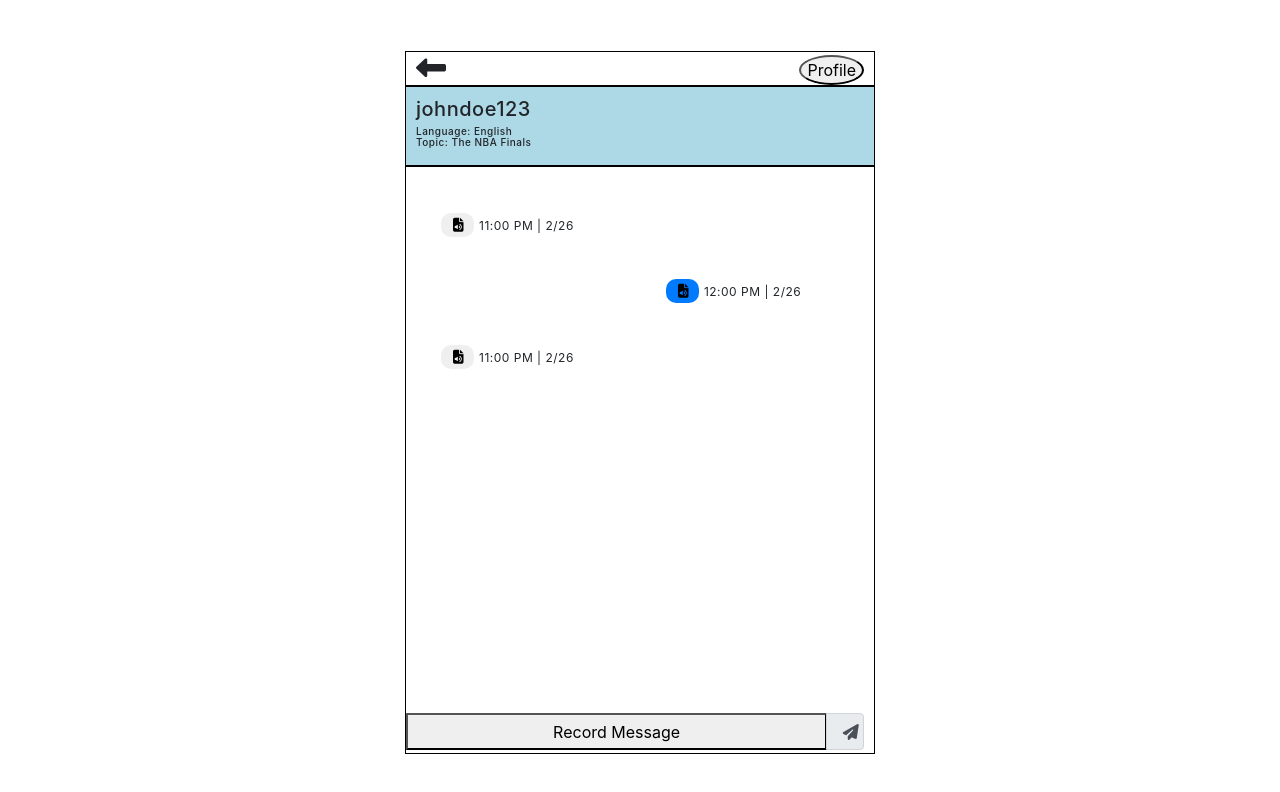
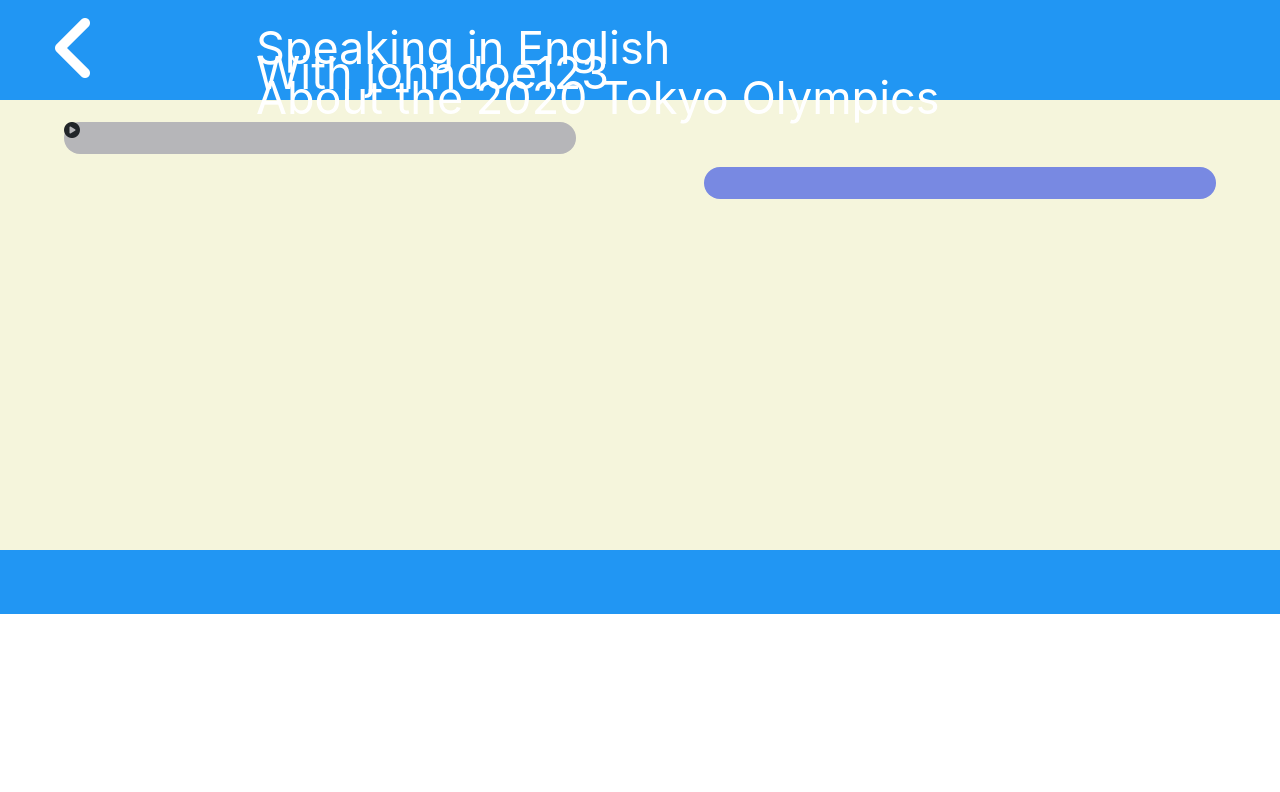
Before and after one commit to CS-330-Language-Learning/language-learning, a plain HTML site: page messaging_home.html in a window 1280 px wide. Drawn offline with nearby package versions, Linux system fonts and the light colour scheme.

Commit message:
Start revamp of chat screen

```diff
--- a/messaging_home.html
+++ b/messaging_home.html
@@ -2,85 +2,31 @@
 <head>
     <title>Messaging Home</title>
     <link rel="stylesheet" href="messaging_style.css">
+    <!-- load MUI -->
+	<link href="mui.min.css" rel="stylesheet" type="text/css" />
     <link rel="stylesheet" href="https://stackpath.bootstrapcdn.com/bootstrap/4.4.1/css/bootstrap.min.css">
     <script src="https://kit.fontawesome.com/cb0e7ff80d.js" crossorigin="anonymous"></script>
 </head>
 
 <body>
-    <div class="container">
-        <div class="hud">
-            <i style="font-size:30px;" class="fas fa-long-arrow-alt-left"></i>
-            <button onclick="toProfile()" class="profile">Profile</button>
+    <div class="mui-appbar">
+        <i class="fas fa-angle-left fa-5x"></i>
+        <div id="lang" class="mui--text-display2">Speaking in English</div>
+        <div id="user" class="mui--text-display2">With johndoe123</div>
+        <div id="topic" class="mui--text-display2">About the 2020 Tokyo Olympics</div>
+    </div>
+    <div id="chatroom">
+        <div id="m1" class="chat-bubble cb-left">
+            <i class="fas fa-play-circle"></i>
         </div>
-        <div class="msg-header">
-            <div class="active">
-                <h4>johndoe123</h4>
-                <h6>Language: English</h6>
-                <h6>Topic: The NBA Finals</h6>
-            </div>
-        </div>
-        <div class="chat-page">
-            <div class="msg-inbox">
-                <div class="chats">
-                    <div class="msg-page">
-                        <div class="received-chats">
-                            <div class="received-msg">
-                                <div class="received-msg-inbox">
-                                    <i class="fas fa-file-audio"></i>
-                                    <span class="time">11:00 PM | 2/26</span>
-                                </div>
-                            </div>
-                        </div>
-
-                        <div class="outgoing-chats">
-                            <div class="outgoing-chats-msg">
-                                <i class="fas fa-file-audio"></i>
-                                    <span class="time">12:00 PM | 2/26</span>
-                            </div>
-                        </div>
-
-                        <div class="received-chats">
-                            <div class="received-msg">
-                                <div class="received-msg-inbox">
-                                    <i class="fas fa-file-audio"></i>
-                                    <span class="time">11:00 PM | 2/26</span>
-                                </div>
-                            </div>
-                        </div>
-
-                        <div class="outgoing-chats" id="testSend">
-                            <div class="outgoing-chats-msg">
-                                <i class="fas fa-file-audio"></i>
-                                    <span class="time">12:00 PM | 2/26</span>
-                            </div>
-                            <div class="outgoing-chats-img">
-                                <img src="man.jpeg">
-                            </div>
-                        </div>
-
-                    </div>
-                </div>
-                <div class="msg-bottom">
-                    <div class="bottom-icons">
-                        <!-- put icons in here -> microphone -->
-                    </div>
-                    <div class="input-group">
-                        <!-- <input type="text" class="form-control" placeholder="replace with audio"> -->
-                        <button onclick="recording();" class="recordButton">Record Message</button>
-                        <div class="input-group-append">
-                            <button onclick="sendMessage();" class="input-group-text">
-                                <i class="fas fa-paper-plane"></i>
-                            </button>
-                        </div>
-
-                    </div>
-                </div>
-            </div>
+        <div id="m2" class="chat-bubble cb-right">
 
         </div>
-        </div>
     </div>
-    <script src="./messaging.js"></script>
+    <div id="bottom-bar">
+
+    </div>
+    <!-- <script src="./messaging.js"></script> -->
 </body>
 
 </html>
--- a/messaging_style.css
+++ b/messaging_style.css
@@ -1,4 +1,76 @@
-.container{
+.mui-appbar {
+    height: 12.5vh;
+    display: grid;
+    grid-template-columns: 20% auto;
+    grid-template-rows: 35px 25% 25% 25%;
+    grid-template-areas:
+        ". ."
+        "back lang"
+        ". user"
+        ". topic";
+    align-items: center;
+}
+
+.fa-angle-left {
+    grid-area: back;
+    padding-left: 50px;
+}
+
+#lang {
+    grid-area: lang;
+}
+
+#user {
+    grid-area: user;
+}
+
+#topic {
+    grid-area: topic;
+}
+
+#chatroom {
+    height: 56.2vh;
+    background-color: beige;
+    display: grid;
+    grid-template-columns: 5% 40% 5% 5% 40% 5%;
+    grid-template-rows: 5% 7% 3% 7% 7% 7% 7% 5%;
+    grid-template-areas:
+        ". . . . . ."
+        ". m1 . . . ."
+        ". . . . . ."
+        ". . . . m2 ."
+        ". . . . . ."
+        ". . . . . ."
+        ". . . . . ."
+        ". . . . . .";
+}
+
+#bottom-bar {
+    height: 8vh;
+    background-color: #2196F3;
+}
+
+.chat-bubble {
+    border-radius: 100px;
+}
+
+.cb-left {
+    background-color: #b6b6b9;
+}
+
+.cb-right {
+    background-color: #7889E2;
+}
+
+#m1 {
+    grid-area: m1;
+}
+
+#m2 {
+    grid-area: m2;
+}
+
+/* .container{
     max-width: 500 !important;
     margin: auto;
     margin-top: 4%;
@@ -197,3 +269,4 @@ img {
     margin-left: 10px;
     margin-top: 1px;
 }
+ */
```
